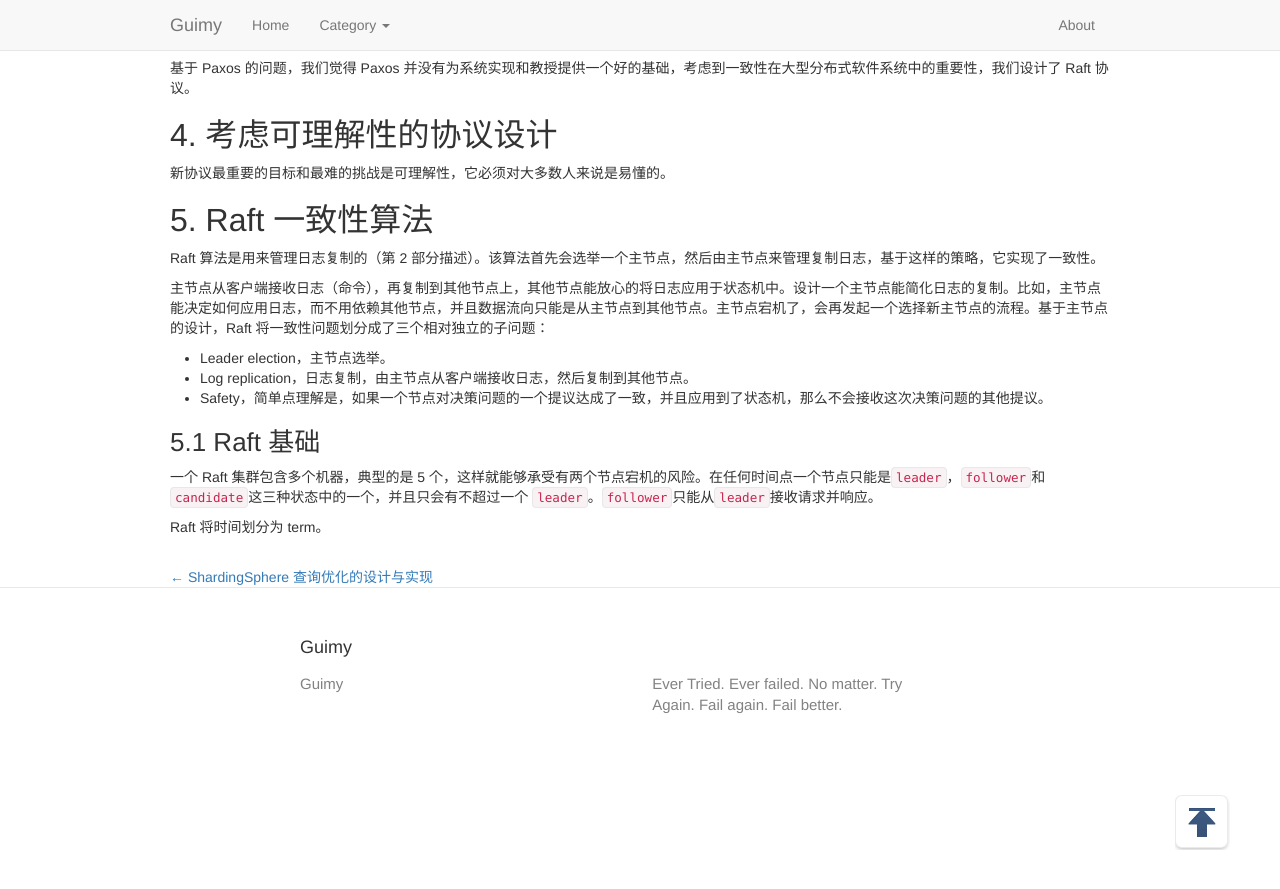
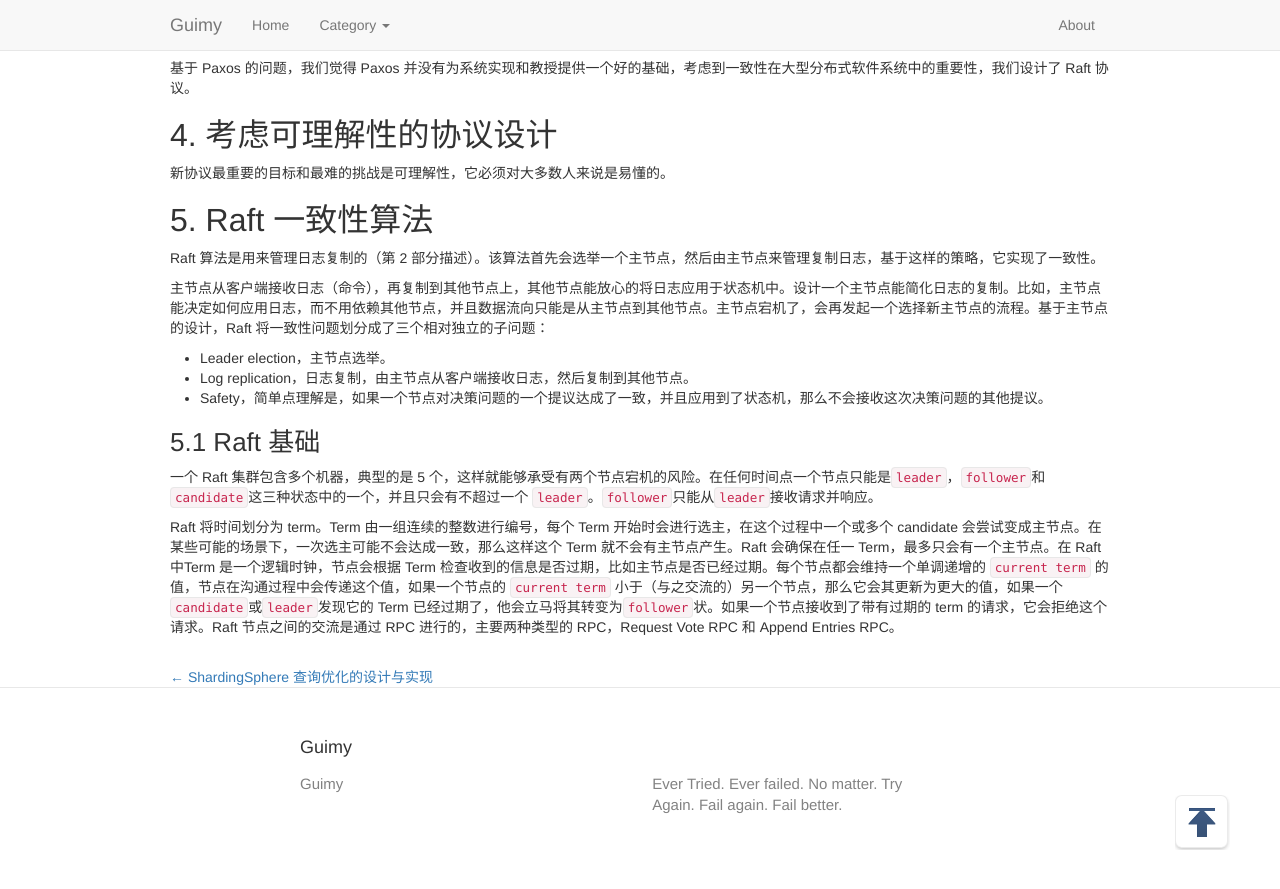
Before and after one commit to guimingyue/guimingyue.github.io, a Jekyll site: the page built from _posts/2021-04-24-reading-notes-of-raft-paper.md, in a window 1280 px wide and 900 px high, scrolled down 1576 px. Shown: the top 889 px of the window. Built offline with Jekyll 4.4.1, drawn with Linux system fonts in a browser that asks for light colours; comment, search, counter and statistics services are not loaded.

Commit message:
Update 2021-04-24-reading-notes-of-raft-paper.md

```diff
--- a/_posts/2021-04-24-reading-notes-of-raft-paper.md
+++ b/_posts/2021-04-24-reading-notes-of-raft-paper.md
@@ -59,4 +59,4 @@ Raft 算法是用来管理日志复制的（第 2 部分描述）。该算法首
 
 一个 Raft 集群包含多个机器，典型的是 5 个，这样就能够承受有两个节点宕机的风险。在任何时间点一个节点只能是`leader`，`follower`和 `candidate`这三种状态中的一个，并且只会有不超过一个 `leader`。`follower`只能从`leader`接收请求并响应。
 
-Raft 将时间划分为 term。
+Raft 将时间划分为 term。Term 由一组连续的整数进行编号，每个 Term 开始时会进行选主，在这个过程中一个或多个 candidate 会尝试变成主节点。在某些可能的场景下，一次选主可能不会达成一致，那么这样这个 Term 就不会有主节点产生。Raft 会确保在任一 Term，最多只会有一个主节点。在 Raft 中Term 是一个逻辑时钟，节点会根据 Term 检查收到的信息是否过期，比如主节点是否已经过期。每个节点都会维持一个单调递增的 `current term` 的值，节点在沟通过程中会传递这个值，如果一个节点的 `current term`  小于（与之交流的）另一个节点，那么它会其更新为更大的值，如果一个`candidate`或`leader`发现它的 Term 已经过期了，他会立马将其转变为`follower`状。如果一个节点接收到了带有过期的 term 的请求，它会拒绝这个请求。Raft 节点之间的交流是通过 RPC 进行的，主要两种类型的 RPC，Request Vote RPC 和 Append Entries RPC。
```
